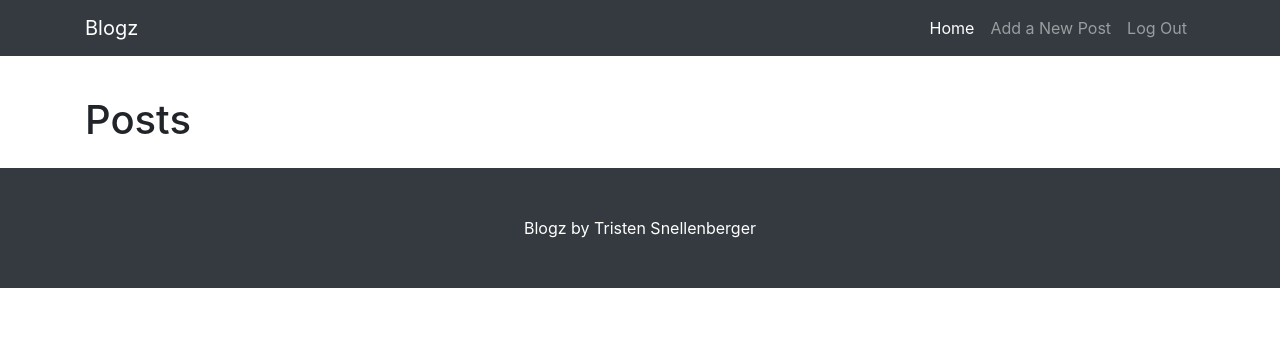
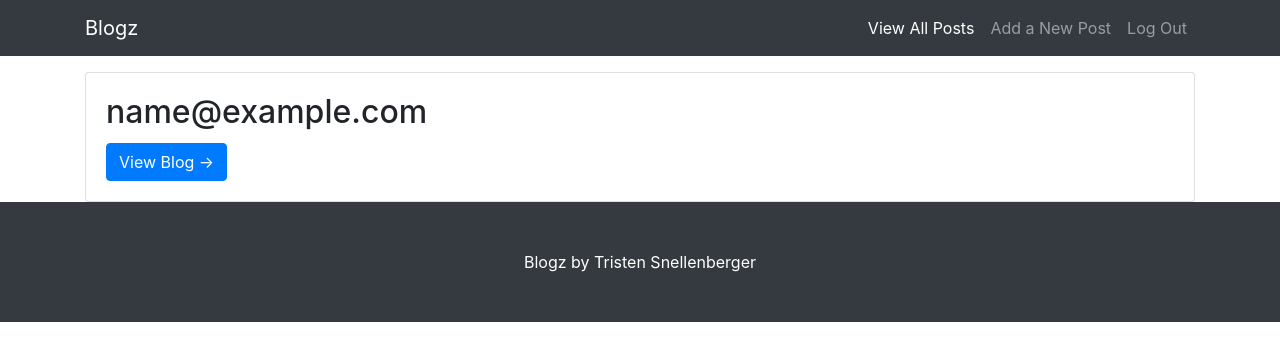
Before and after one commit to m3ddle/blogz, a Flask app: page / in a window 1280 px wide. Shown: the top 361 px of the page. Run offline with Flask 2, Linux system fonts and the light colour scheme; the visitor is signed in with stand-in values (Sample User, id 1); data comes from the database, SQL or seed files in the repository; data that the repository does not hold is empty; some libraries are stand-ins or nearby versions.

Commit message:
Implement /blog route with user listing. Finish styling.

```diff
--- a/main.py
+++ b/main.py
@@ -72,8 +72,15 @@ def require_login():
         return redirect("/login")
 
 
-@app.route("/", methods=["POST", "GET"])
+@app.route("/")
 def index():
+    user_list = User.query.all()
+
+    return render_template("index.html", user_list=user_list)
+
+
+@app.route("/posts", methods=["POST", "GET"])
+def posts():
     title_error = ""
     body_error = ""
     posts = Post.query.all()
--- a/templates/base.html
+++ b/templates/base.html
@@ -8,7 +8,7 @@
     <link href="/static/vendor/bootstrap/css/bootstrap.min.css" rel="stylesheet">
     <link rel="stylesheet" type="text/css" href="/static/styles.css" />
     <link href="/static/blog-home.css" rel="stylesheet">
-    <title>Build-a-Blog</title>
+    <title>Blogz</title>
   </head>
   <body>
 
--- a/templates/header.html
+++ b/templates/header.html
@@ -19,7 +19,7 @@
       <div class="collapse navbar-collapse" id="navbarResponsive">
         <ul class="navbar-nav ml-auto">
           <li class="nav-item active">
-            <a class="nav-link" href="/">Home
+            <a class="nav-link" href="/posts">View All Posts
               <span class="sr-only">(current)</span>
             </a>
           </li>
--- /dev/null
+++ b/templates/index.html
@@ -0,0 +1,29 @@
+{% extends "base.html" %}
+
+
+{% block content %}
+
+
+
+<div class= "row">
+<div class= "col-md-12">
+
+
+{% for user in user_list %}
+
+<div class="card mb-12">
+
+          <div class="card-body">
+            <h2 class="card-title">{{ user.email }}</h2>
+            <!-- maybe add a "user description" field or smth idk
+            <p class="card-text"> Maybe smth here idk </p>
+            -->
+            <a href="/blog?user={{ user.id }}" class="btn btn-primary">View Blog &rarr;</a>
+          </div>
+</div>
+{% endfor %}
+
+</div>
+</div>
+
+{% endblock %}
```
